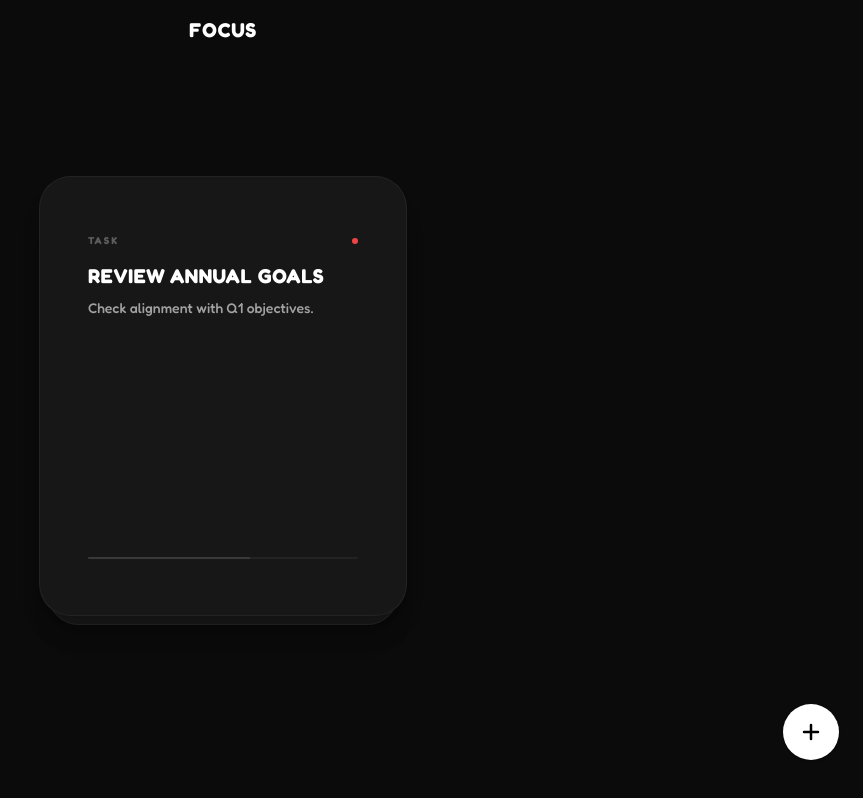
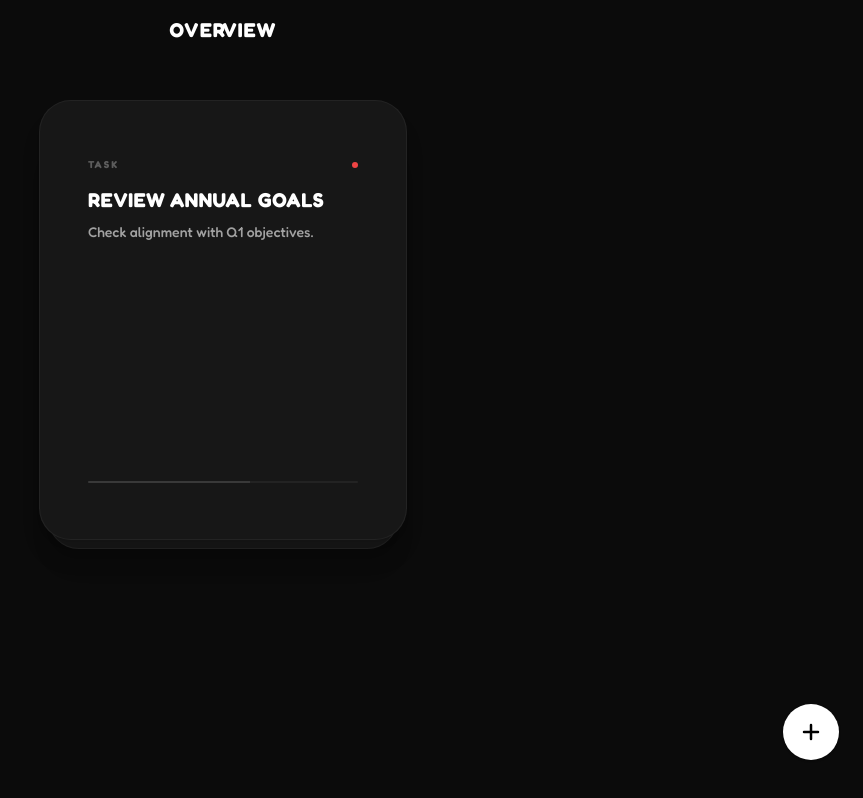
Before and after one commit to ChetanG111/life-os, a Next.js app: page / in a window 1280 px wide. Shown: the whole page, without its empty margins (417-1280 px from the left). Built offline with nearby package versions, Linux system fonts and the light colour scheme.

Commit message:
pull to refresh doesn't work in few states

```diff
--- a/src/components/features/cards/CardDetailModal.tsx
+++ b/src/components/features/cards/CardDetailModal.tsx
@@ -5,6 +5,7 @@ import { X, Calendar, Clock, Tag, AlignLeft, CheckCircle2, Trash2 } from 'lucide
 import { vibrate } from '@/utils/haptics';
 import { useBackToClose } from '@/hooks/use-back-to-close';
 import { useState, useEffect } from 'react';
+import { useLockBodyScroll } from '@/hooks/use-lock-body-scroll';
 
 interface CardDetailModalProps {
     isOpen: boolean;
@@ -22,6 +23,7 @@ interface CardDetailModalProps {
 
 export function CardDetailModal({ isOpen, onClose, item }: CardDetailModalProps) {
     useBackToClose(isOpen, onClose);
+    useLockBodyScroll(isOpen);
 
     const [activeItem, setActiveItem] = useState(item);
 
--- a/src/components/features/overview/Feed.tsx
+++ b/src/components/features/overview/Feed.tsx
@@ -57,7 +57,7 @@ export function Feed({ onModalToggle, settings }: FeedProps) {
                     className="group flex items-center gap-1.5 focus:outline-none"
                 >
                     <h1 className="text-xl font-bold text-white uppercase tracking-wider group-hover:text-neutral-200 transition-colors">
-                        Focus
+                        Overview
                     </h1>
                 </motion.button>
             </header>
--- a/src/components/features/overview/QuickAddModal.tsx
+++ b/src/components/features/overview/QuickAddModal.tsx
@@ -7,6 +7,7 @@ import { useBackToClose } from '@/hooks/use-back-to-close';
 import { vibrate } from '@/utils/haptics';
 import clsx from 'clsx';
 import { FeedItem } from './SwipeFeed';
+import { useLockBodyScroll } from '@/hooks/use-lock-body-scroll';
 
 type InputState = 'idle' | 'listening' | 'processing' | 'success';
 type ItemType = 'task' | 'note' | 'idea' | 'goal';
@@ -25,6 +26,7 @@ export function QuickAddModal({ isOpen, onClose, onAdd }: { isOpen: boolean; onC
     const inputRef = useRef<HTMLTextAreaElement>(null);
 
     useBackToClose(isOpen, onClose);
+    useLockBodyScroll(isOpen);
 
     // Reset state on open
     useEffect(() => {
--- a/src/components/features/overview/SwipeFeed.tsx
+++ b/src/components/features/overview/SwipeFeed.tsx
@@ -59,7 +59,7 @@ export function SwipeFeed({ items, onSwipe }: SwipeFeedProps) {
     }
 
     return (
-        <div className="relative h-full w-full max-w-sm mx-auto flex flex-col justify-center items-center p-2">
+        <div className="relative h-full w-full max-w-sm mx-auto flex flex-col justify-start items-center p-2 pt-8">
             {/* Cards container */}
             <div className="relative w-full aspect-[4/5] max-h-[440px]">
                 <AnimatePresence>
--- a/src/components/features/settings/SettingsModal.tsx
+++ b/src/components/features/settings/SettingsModal.tsx
@@ -4,6 +4,7 @@ import { motion, AnimatePresence, useDragControls } from 'framer-motion';
 import { ChevronRight, Smartphone, Layout, Zap, Database } from 'lucide-react';
 import { vibrate } from '@/utils/haptics';
 import { useBackToClose } from '@/hooks/use-back-to-close';
+import { useLockBodyScroll } from '@/hooks/use-lock-body-scroll';
 
 interface SettingsModalProps {
     isOpen: boolean;
@@ -17,6 +18,8 @@ export function SettingsModal({ isOpen, onClose, showBottomNav, onToggleBottomNa
 
     // Handle back button behavior
     useBackToClose(isOpen, onClose);
+    // Lock body scroll to prevent pull-to-refresh
+    useLockBodyScroll(isOpen);
 
     const staggerContainer = {
         hidden: { opacity: 0 },
--- /dev/null
+++ b/src/hooks/use-lock-body-scroll.ts
@@ -0,0 +1,19 @@
+import { useEffect } from 'react';
+
+export function useLockBodyScroll(isLocked: boolean) {
+    useEffect(() => {
+        if (isLocked) {
+            const originalStyle = window.getComputedStyle(document.body).overflow;
+            // Prevent scrolling on mount
+            document.body.style.overflow = 'hidden';
+            // Prevent touch move to disable pull-to-refresh more aggressively on iOS
+            // Note: This might interfere with internal scrolling if not handled carefully,
+            // but for a full screen modal it's usually desired on the body.
+
+            return () => {
+                // Re-enable scrolling when component unmounts
+                document.body.style.overflow = originalStyle;
+            };
+        }
+    }, [isLocked]);
+}
```
